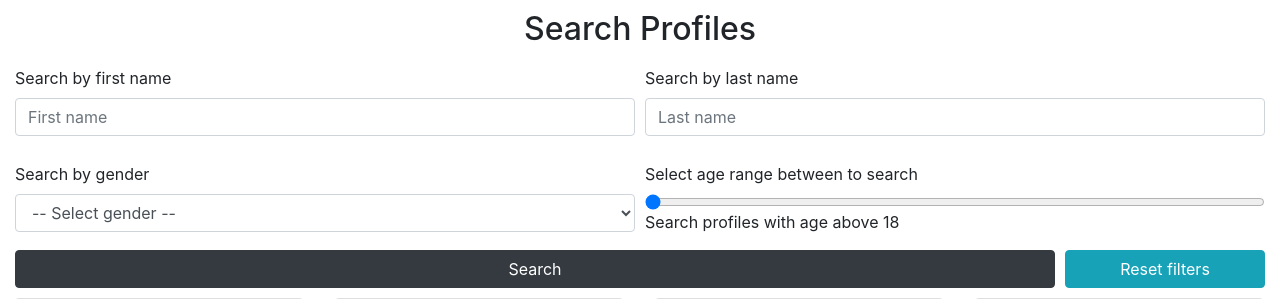
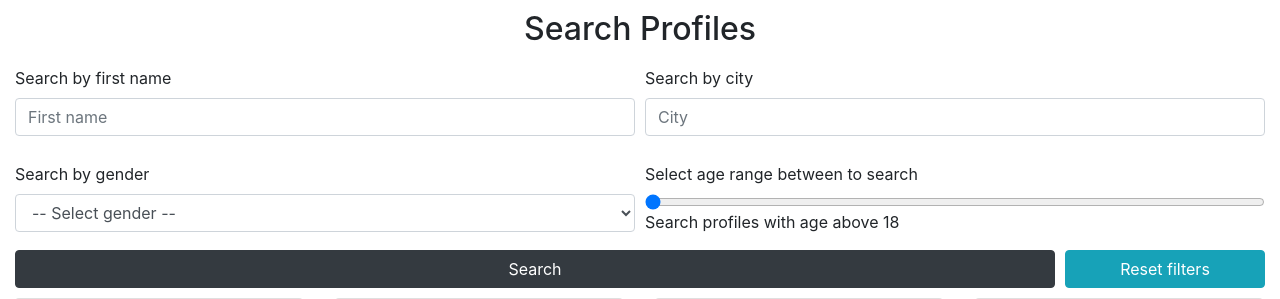
Before and after one commit to vatsal121/datingSitePHP, a PHP site: page /view-profiles.php in a window 1280 px wide. Shown: the part 56-355 px from the top of the page. Run offline with PHP 8.4, Linux system fonts and the light colour scheme; data comes from the database, SQL or seed files in the repository.

Commit message:
Added search by city filter and removed search by last name filter

```diff
--- a/view-profiles.php
+++ b/view-profiles.php
@@ -18,7 +18,7 @@ $userObj = $userId !== 0 && !IsVariableIsSetOrEmpty($_SESSION["user"]) ? $_SESSI
 
 $isSearchCriteria = false;
 $firstName = "";
-$lastName = "";
+$city = "";
 $gender = "";
 $ageToSearch = "18";
 $isWinkSent = false;
@@ -33,7 +33,7 @@ if (isset($_POST["Search"]) && !IsVariableIsSetOrEmpty($_POST["Search"])) {
 
     $searchCount = 0;
     $firstName = $_POST["firstName"];
-    $lastName = $_POST["lastName"];
+    $city = $_POST["city"];
     $gender = $_POST["gender"];
     $ageToSearch = $_POST["age"];
     $searchQuery = "";
@@ -42,11 +42,11 @@ if (isset($_POST["Search"]) && !IsVariableIsSetOrEmpty($_POST["Search"])) {
         $searchQuery .= " firstName like :firstName";
         $searchCount++;
     }
-    if (!IsVariableIsSetOrEmpty($lastName)) {
+    if (!IsVariableIsSetOrEmpty($city)) {
         if ($searchCount > 0) {
             $searchQuery .= " and ";
         }
-        $searchQuery .= " lastName like :lastName";
+        $searchQuery .= " city like :city";
         $searchCount++;
     }
     if (!IsVariableIsSetOrEmpty($gender)) {
@@ -66,8 +66,6 @@ if (isset($_POST["Search"]) && !IsVariableIsSetOrEmpty($_POST["Search"])) {
         } else {
             $searchQuery .= " (YEAR(CURDATE()) - YEAR(birthDate)) BETWEEN  18 and :age";
         }
-
-
         $searchCount++;
     }
 
@@ -91,9 +89,9 @@ if ($isSearchCriteria === true) {
         $newFirstNameString = "%{$firstName}%";
         $profileListStmt->bindParam(':firstName', $newFirstNameString, PDO::PARAM_STR);
     }
-    if (!empty($lastName)) {
-        $newLastNameString = "%{$lastName}%";
-        $profileListStmt->bindParam(':lastName', $newLastNameString, PDO::PARAM_STR);
+    if (!empty($city)) {
+        $newCityString = "%{$city}%";
+        $profileListStmt->bindParam(':city', $newCityString, PDO::PARAM_STR);
     }
     if (!empty($gender)) {
         $profileListStmt->bindParam(':gender', $gender, PDO::PARAM_STR);
@@ -101,8 +99,6 @@ if ($isSearchCriteria === true) {
     if (!empty($ageToSearch)) {
         $profileListStmt->bindParam(':age', $ageToSearch, PDO::PARAM_INT);
     }
-
-
 }
 $profileListStmt->execute();
 //$profileList = $stmt->setFetchMode(PDO::FETCH_ASSOC);
@@ -246,9 +242,9 @@ if (isset($_GET['addToFavouriteId']) && $userObj["user_role"] === "premium") {
                         </div>
                         <div class="col">
                             <div class="form-group">
-                                <label for="lastName">Search by last name</label>
-                                <input name="lastName" id="lastName" type="text" class="form-control"
-                                       placeholder="Last name" value="<?= $lastName ?>">
+                                <label for="lastName">Search by city</label>
+                                <input name="city" id="city" type="text" class="form-control"
+                                       placeholder="City" value="<?= $city ?>">
                             </div>
                         </div>
                     </div>
```
